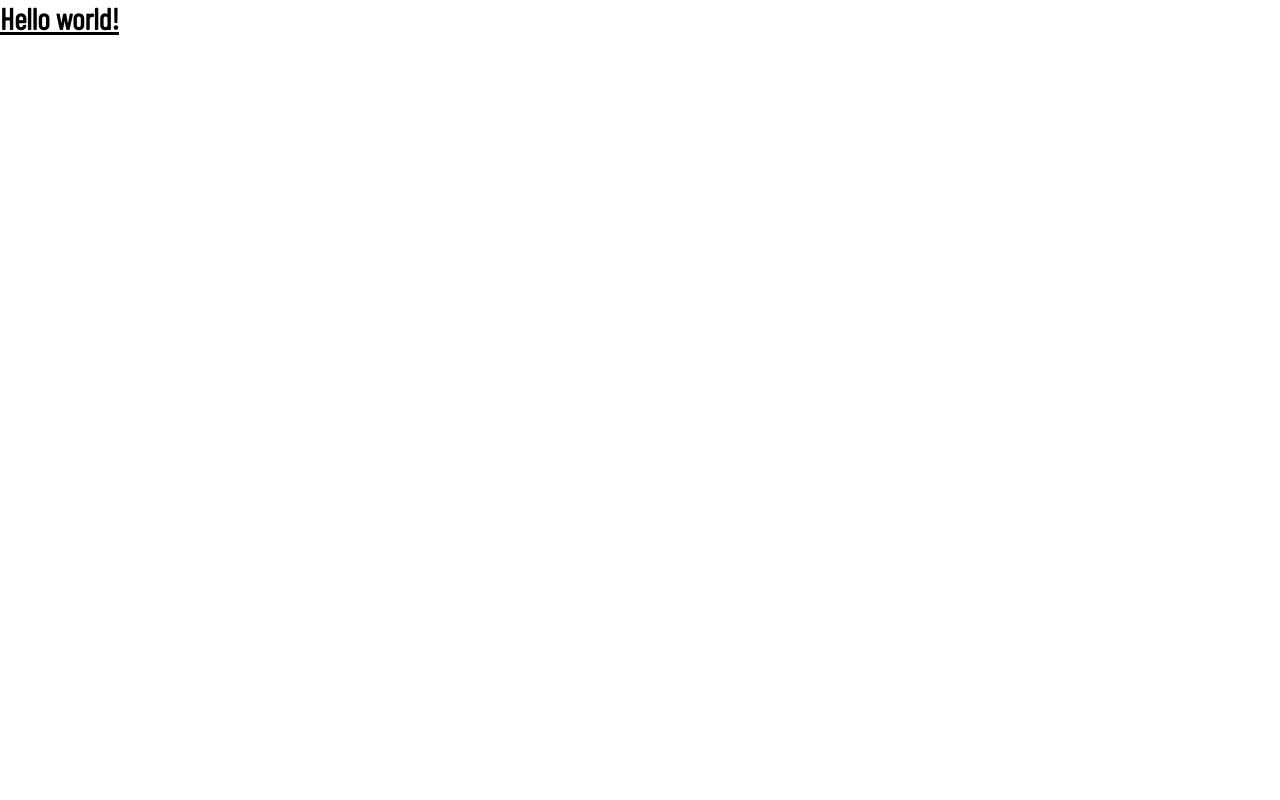
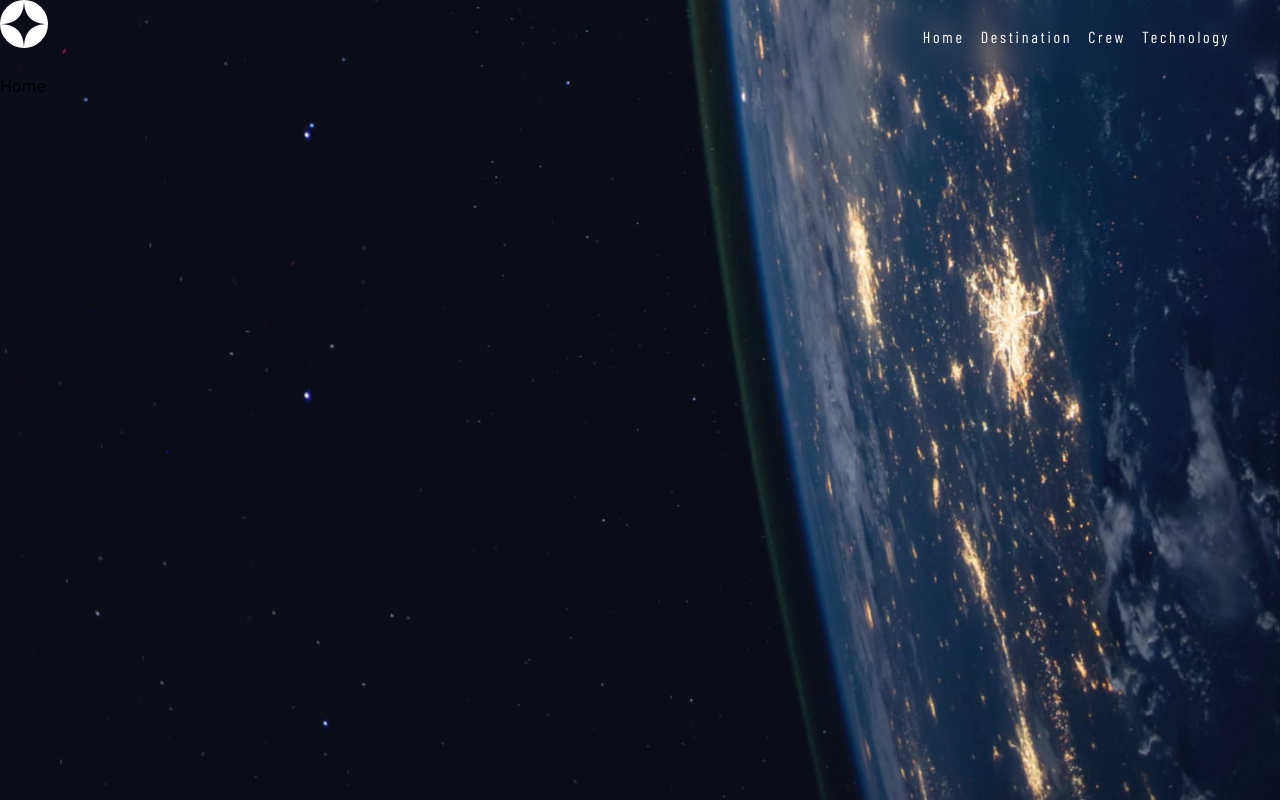
Before and after one commit to shartechs/fm-space-tourism-website, a React (Vite) app: page / in a window 1280 px wide. Built offline with nearby package versions, Linux system fonts and the light colour scheme.

Commit message:
added layout and navbar

```diff
--- a/src/App.jsx
+++ b/src/App.jsx
@@ -1,9 +1,9 @@
-import "./App.css";
+import Home from "./pages/Home";
 
 function App() {
   return (
     <>
-      <h1 className="text-3xl font-bold underline font-barlow">Hello world!</h1>
+      <Home />
     </>
   );
 }
--- a/src/components/Layout.jsx
+++ b/src/components/Layout.jsx
@@ -1,4 +1,13 @@
-function Layout() {
-  return <div>Layout</div>;
+import Navigation from "./Navigation";
+
+function Layout({ children, backgroundImageUrl }) {
+  return (
+    <div
+      className={`min-h-screen bg-cover bg-center bg-[url("src/assets/images/home/background-home-desktop.jpg")]`}
+    >
+      <Navigation />
+      {children}
+    </div>
+  );
 }
 export default Layout;
--- a/src/components/Navigation.jsx
+++ b/src/components/Navigation.jsx
@@ -1,4 +1,16 @@
 function Navigation() {
-  return <div>Navigation</div>;
+  return (
+    <nav className="flex justify-between">
+      <div>
+        <img src="src/assets/svgs/logo.svg" alt="logo" />
+      </div>
+      <ul className="flex gap-4 bg-opacity-[4%] backdrop-blur-[10px] shrink-0 justify-center content-center px-[50px] py-[25px]">
+        <li className="navlink">Home</li>
+        <li className="navlink">Destination</li>
+        <li className="navlink">Crew</li>
+        <li className="navlink">Technology</li>
+      </ul>
+    </nav>
+  );
 }
 export default Navigation;
--- a/src/index.css
+++ b/src/index.css
@@ -16,3 +16,7 @@
   font-weight: normal;
   font-style: normal;
 }
+
+.navlink {
+  @apply font-barlow text-nav-mobile lg:text-nav-desktop  tracking-[2.7px] text-white;
+}
--- a/src/pages/Home.jsx
+++ b/src/pages/Home.jsx
@@ -1,4 +1,12 @@
+import Layout from "../components/Layout";
+
 function Home() {
-  return <div>Home</div>;
+  return (
+    <Layout
+      backgroundImageUrl={"src/assets/images/home/background-home-desktop.jpg"}
+    >
+      Home
+    </Layout>
+  );
 }
 export default Home;
```
Also changed, not shown: src/App.css (deleted).
